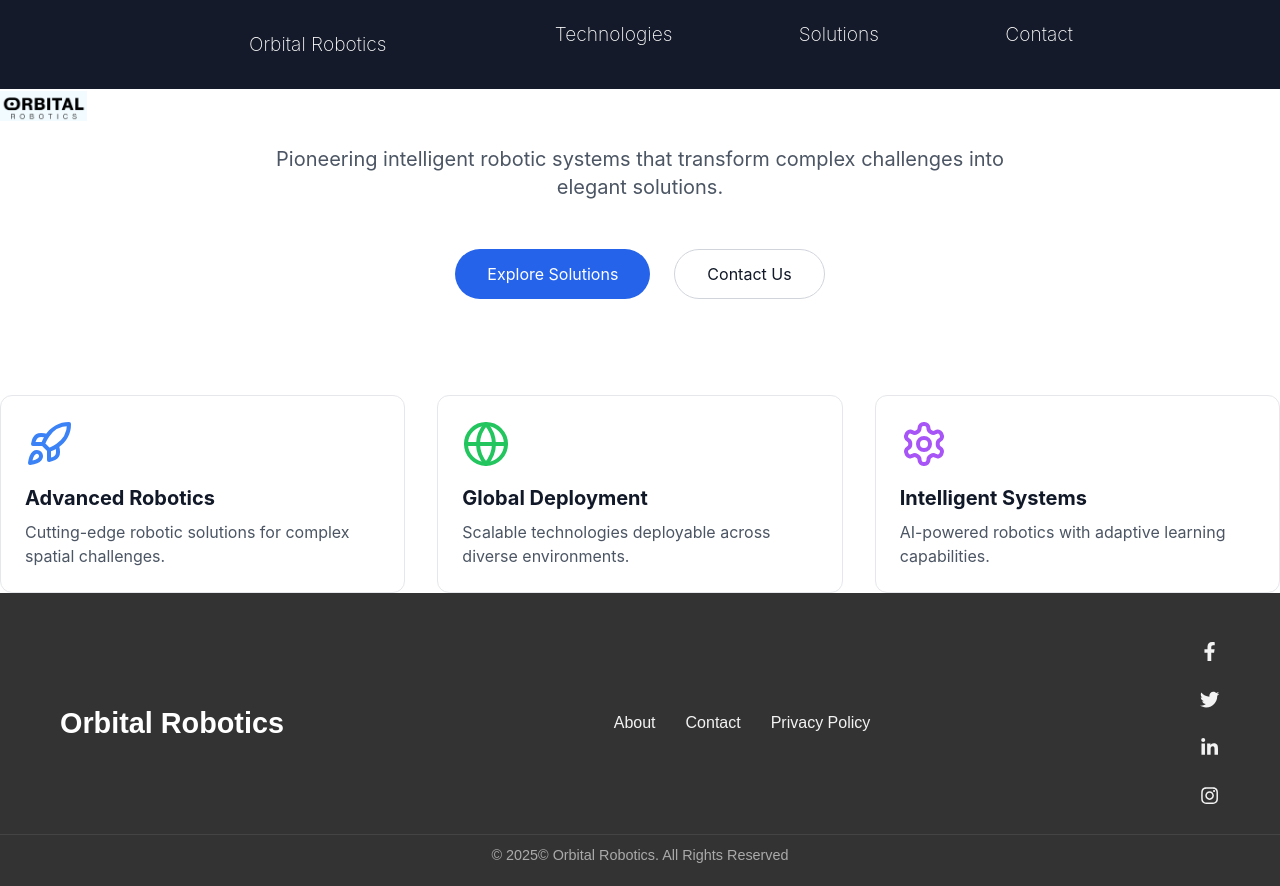
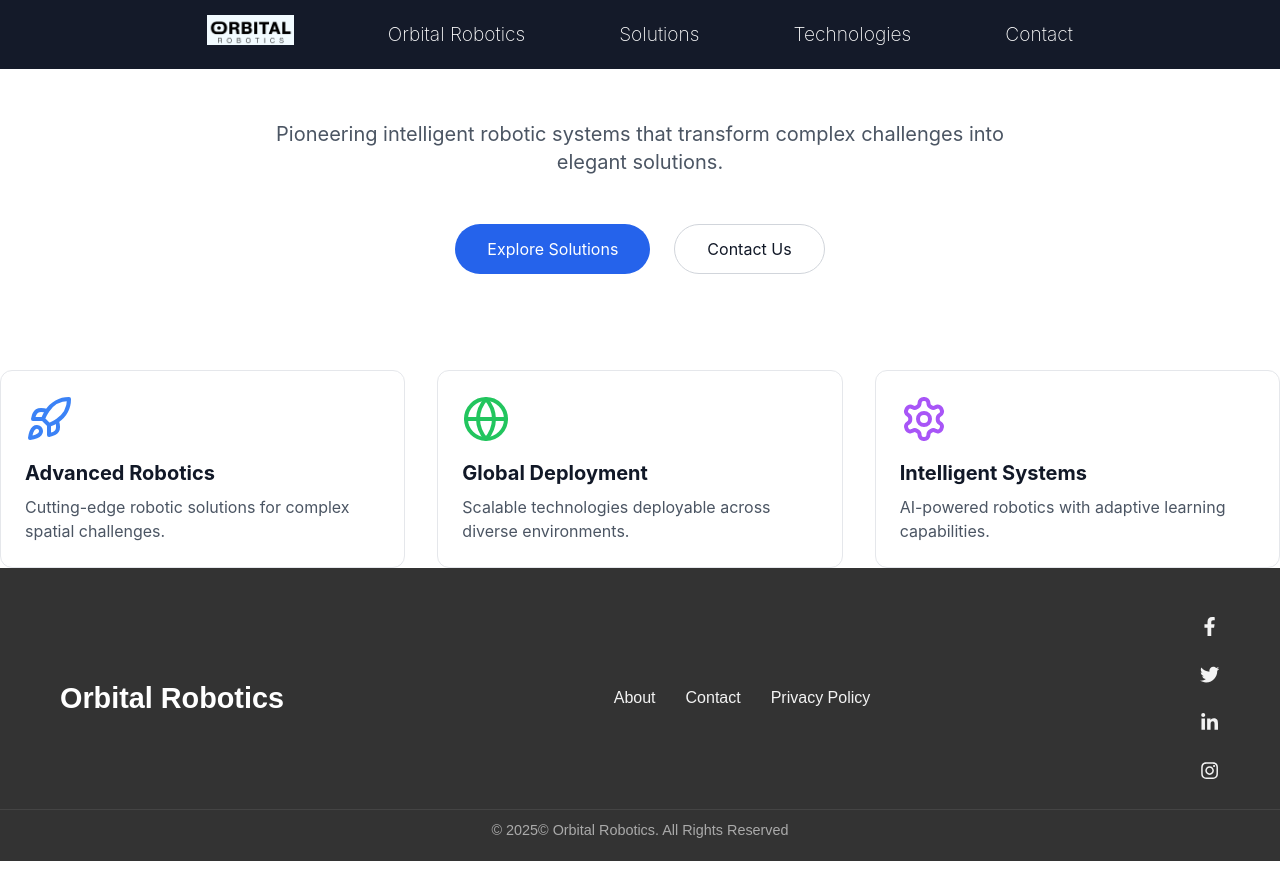
Before and after one commit to orbitalrobotics/landing, a React (Create React App) app: page / in a window 1280 px wide. After the commit the page ends 861 px from the top, so only its background shows below. Built offline with nearby package versions, Linux system fonts and the light colour scheme.

Commit message:
fixup header

```diff
--- a/src/components/Header.js
+++ b/src/components/Header.js
@@ -16,26 +16,12 @@ function Header() {
     <header className="header">
       <nav className="nav">
         {/* Navigation links */}
-         <ul className={`nav-links ${isOpen ? 'open' : ''}`}>
-
-          <li><Link to="/" className={`nav-links ${isOpen ? 'open' : ''}`}>
-            Orbital Robotics
-          </Link>
-          </li>
-          <li>
-          <Link to="/technologies" >
-            Technologies
-          </Link>
-          </li>
-          <li>
-          <Link to="/solutions">
-            Solutions
-            </Link></li>
-        <li>
-        <Link to="/contact" >
-            Contact
-        </Link>
-        </li>
+        <ul className={`nav-links ${isOpen ? 'open' : ''}`}>
+            <img src="logo.png" alt="Logo" class="eye-style" />
+            <li><Link to="/">Orbital Robotics</Link></li>
+            <li><Link to="/solutions">Solutions</Link></li>
+            <li><Link to="/technologies">Technologies</Link></li>
+            <li><Link to="/contact" >Contact</Link></li>
         </ul>
         {/* Button to toggle the dropdown menu visibility */}
         <button className="dropdown-toggle" onClick={toggleDropdown}>
--- a/src/pages/LandingPage.js
+++ b/src/pages/LandingPage.js
@@ -27,7 +27,7 @@ function LandingPage() {
     <div className="pt-24">
       <section className="container mx-auto text-center">
         <h1 className="text-6xl font-bold mb-6 bg-gradient-to-r from-blue-600 to-purple-600 text-transparent bg-clip-text">
-            <img src="logo.png" alt="Logo" class="eye-style" />
+
         </h1>
         <p className="text-xl text-gray-600 max-w-3xl mx-auto mb-12">
           Pioneering intelligent robotic systems that transform complex challenges into elegant solutions.
```
